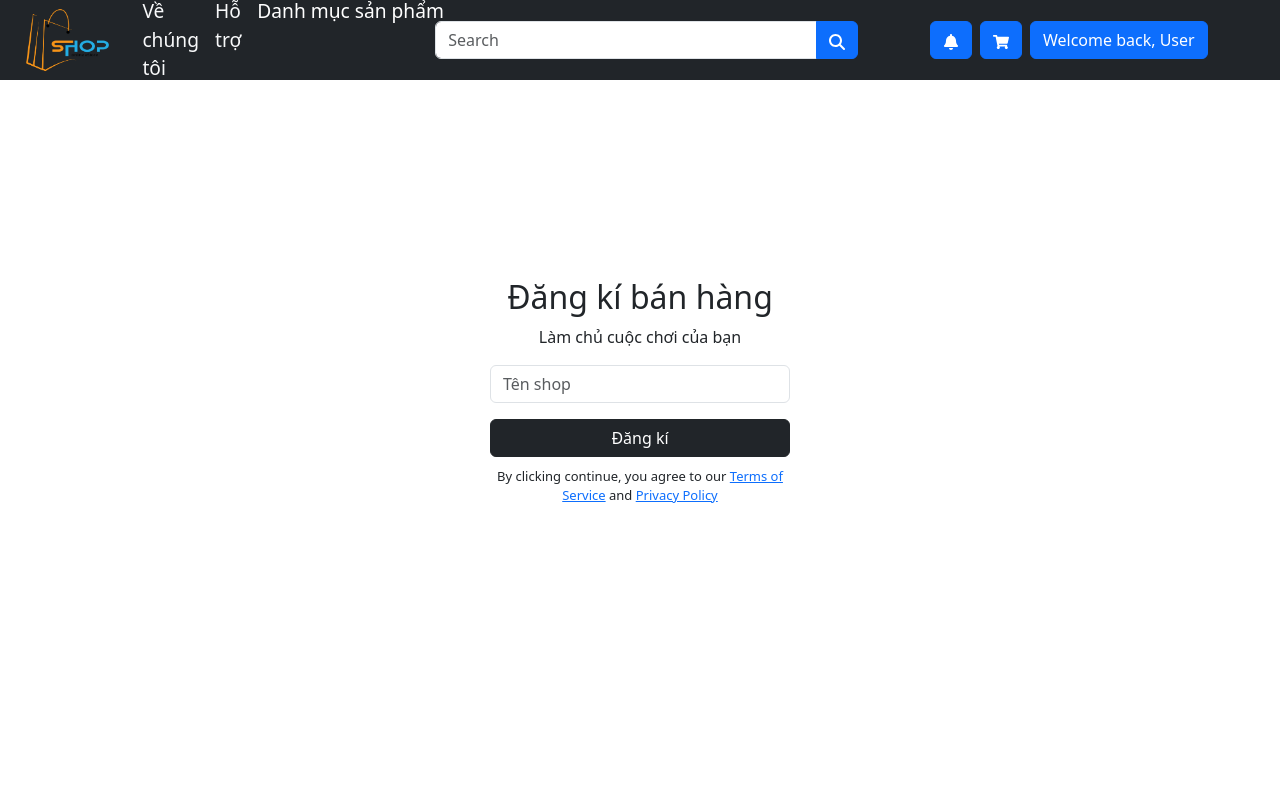
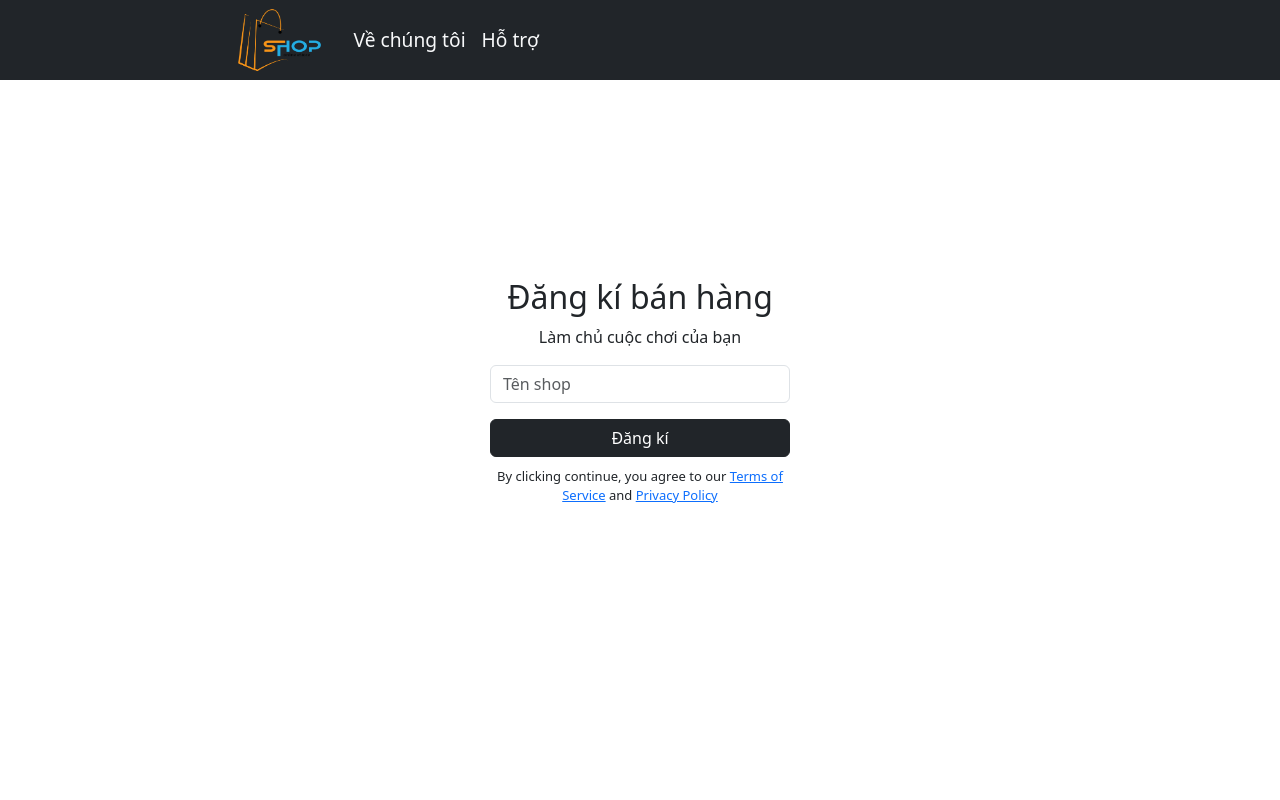
Before and after one commit to MinhBTHE186598/OnlineShop, a React (Create React App) app: page /addSeller in a window 1280 px wide. Shown: the top 800 px of the page. Built offline with nearby package versions, Linux system fonts and the light colour scheme.

Commit message:
Update AddSeller.js

```diff
--- a/src/webpages/AddSeller.js
+++ b/src/webpages/AddSeller.js
@@ -1,13 +1,13 @@
 import React from 'react'
 import 'bootstrap/dist/css/bootstrap.min.css'
-import Header from '../components/Header'
+import HeaderTrim from '../components/HeaderTrim'
 import Footer from '../components/Footer'
 import FormReg from '../components/FormAddSeller'
 
 function AddSeller() {
     return (
         <div>
-                <Header/>
+                <HeaderTrim/>
                 <FormReg/>
                 <Footer/>
         </div>
```
